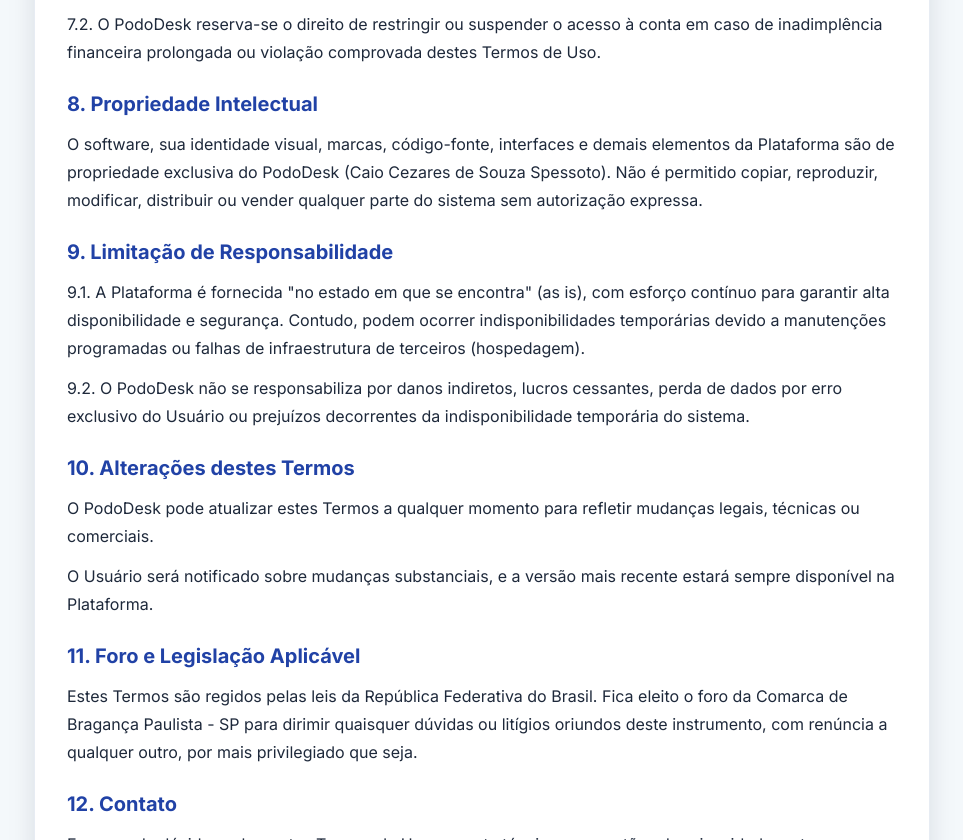
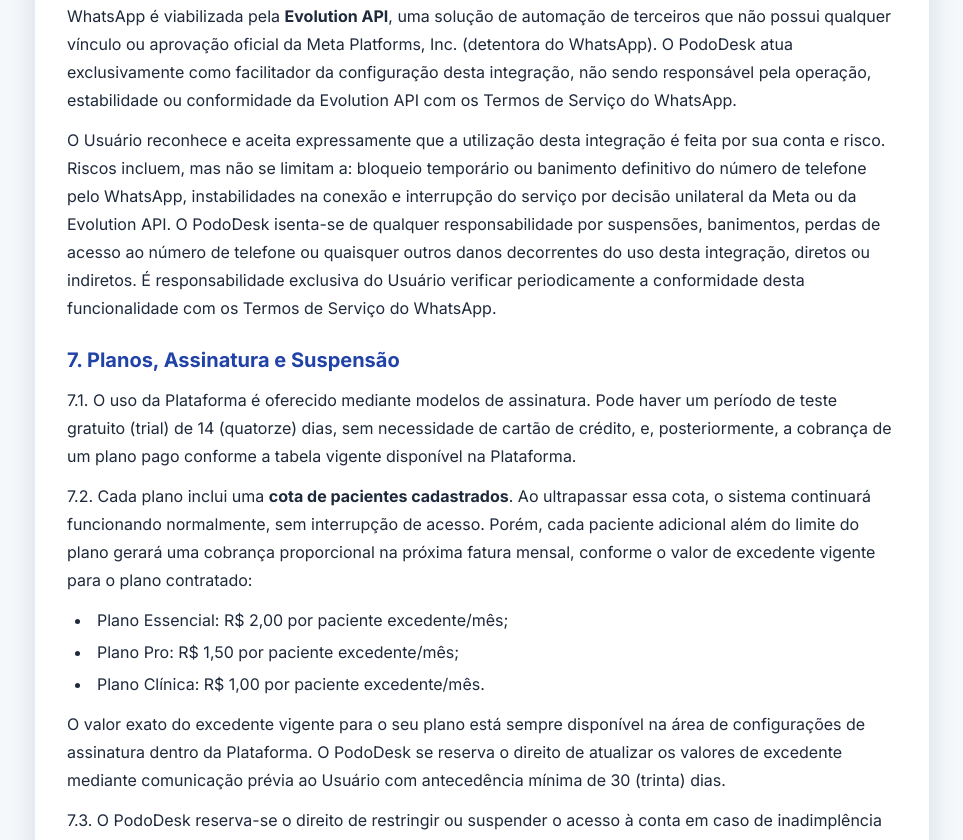
Before and after one commit to spessoto/clinpe-saas, a Next.js app: page /termos-de-uso in a window 1280 px wide. Shown: the part 1960-2800 px from the top of the page, without its empty margins (158-1121 px from the left). Built offline with nearby package versions, Linux system fonts and the light colour scheme; no server answers.

Commit message:
docs: update ToS — add Evolution API disclaimer (6.3), overage billing (7.2), and missing features in section 1

```diff
--- a/src/app/termos-de-uso/page.tsx
+++ b/src/app/termos-de-uso/page.tsx
@@ -42,7 +42,7 @@ export default function TermsOfUsePage() {
           <h1 className="text-3xl font-extrabold tracking-tight text-secondary md:text-4xl">
             Termos de Uso - PodoDesk
           </h1>
-          <p className="text-sm text-muted">Última atualização: 21/03/2026</p>
+          <p className="text-sm text-muted">Última atualização: 05/05/2026</p>
         </header>
 
         <div className="space-y-6 text-sm leading-7 text-foreground md:text-base">
@@ -68,9 +68,13 @@ export default function TermsOfUsePage() {
             <p>
               O PodoDesk oferece um software SaaS (Software as a Service) de
               gestão para clínicas de podologia, incluindo funcionalidades como
-              cadastro de pacientes, agendamento (incluindo autoagendamento
-              online), prontuários eletrônicos, gestão de documentos (POPs) e
-              controle financeiro.
+              cadastro e gestão de pacientes, agendamento (incluindo
+              autoagendamento online), prontuários eletrônicos com evolução
+              fotográfica, gestão de documentos (POPs), controle de autoclave e
+              rastreabilidade de biossegurança, alertas de saúde para pacientes
+              de risco, controle financeiro, gestão de múltiplos profissionais,
+              gestão de comissões por profissional, notificações automáticas via
+              WhatsApp e notificações push via navegador (Web Push).
             </p>
           </section>
 
@@ -172,6 +176,30 @@ export default function TermsOfUsePage() {
               provedores de e-mail). O PodoDesk não se responsabiliza por
               indisponibilidades nesses serviços externos.
             </p>
+            <p>
+              6.3. <strong>Integração com WhatsApp via Evolution API (não
+              oficial).</strong> A funcionalidade de envio de mensagens via
+              WhatsApp é viabilizada pela <strong>Evolution API</strong>, uma
+              solução de automação de terceiros que não possui qualquer vínculo
+              ou aprovação oficial da Meta Platforms, Inc. (detentora do
+              WhatsApp). O PodoDesk atua exclusivamente como facilitador da
+              configuração desta integração, não sendo responsável pela
+              operação, estabilidade ou conformidade da Evolution API com os
+              Termos de Serviço do WhatsApp.
+            </p>
+            <p>
+              O Usuário reconhece e aceita expressamente que a utilização desta
+              integração é feita por sua conta e risco. Riscos incluem, mas não
+              se limitam a: bloqueio temporário ou banimento definitivo do
+              número de telefone pelo WhatsApp, instabilidades na conexão e
+              interrupção do serviço por decisão unilateral da Meta ou da
+              Evolution API. O PodoDesk isenta-se de qualquer responsabilidade
+              por suspensões, banimentos, perdas de acesso ao número de telefone
+              ou quaisquer outros danos decorrentes do uso desta integração,
+              diretos ou indiretos. É responsabilidade exclusiva do Usuário
+              verificar periodicamente a conformidade desta funcionalidade com
+              os Termos de Serviço do WhatsApp.
+            </p>
           </section>
 
           <section className="space-y-3">
@@ -180,11 +208,33 @@ export default function TermsOfUsePage() {
             </h2>
             <p>
               7.1. O uso da Plataforma é oferecido mediante modelos de
-              assinatura. Pode haver um período de teste gratuito (trial) e,
-              posteriormente, a cobrança de um plano pago.
+              assinatura. Pode haver um período de teste gratuito (trial) de 14
+              (quatorze) dias, sem necessidade de cartão de crédito, e,
+              posteriormente, a cobrança de um plano pago conforme a tabela
+              vigente disponível na Plataforma.
             </p>
             <p>
-              7.2. O PodoDesk reserva-se o direito de restringir ou suspender o
+              7.2. Cada plano inclui uma <strong>cota de pacientes
+              cadastrados</strong>. Ao ultrapassar essa cota, o sistema
+              continuará funcionando normalmente, sem interrupção de acesso.
+              Porém, cada paciente adicional além do limite do plano gerará
+              uma cobrança proporcional na próxima fatura mensal, conforme o
+              valor de excedente vigente para o plano contratado:
+            </p>
+            <ul className="list-inside list-disc space-y-1 pl-2">
+              <li>Plano Essencial: R$ 2,00 por paciente excedente/mês;</li>
+              <li>Plano Pro: R$ 1,50 por paciente excedente/mês;</li>
+              <li>Plano Clínica: R$ 1,00 por paciente excedente/mês.</li>
+            </ul>
+            <p>
+              O valor exato do excedente vigente para o seu plano está sempre
+              disponível na área de configurações de assinatura dentro da
+              Plataforma. O PodoDesk se reserva o direito de atualizar os
+              valores de excedente mediante comunicação prévia ao Usuário com
+              antecedência mínima de 30 (trinta) dias.
+            </p>
+            <p>
+              7.3. O PodoDesk reserva-se o direito de restringir ou suspender o
               acesso à conta em caso de inadimplência financeira prolongada ou
               violação comprovada destes Termos de Uso.
             </p>
```
